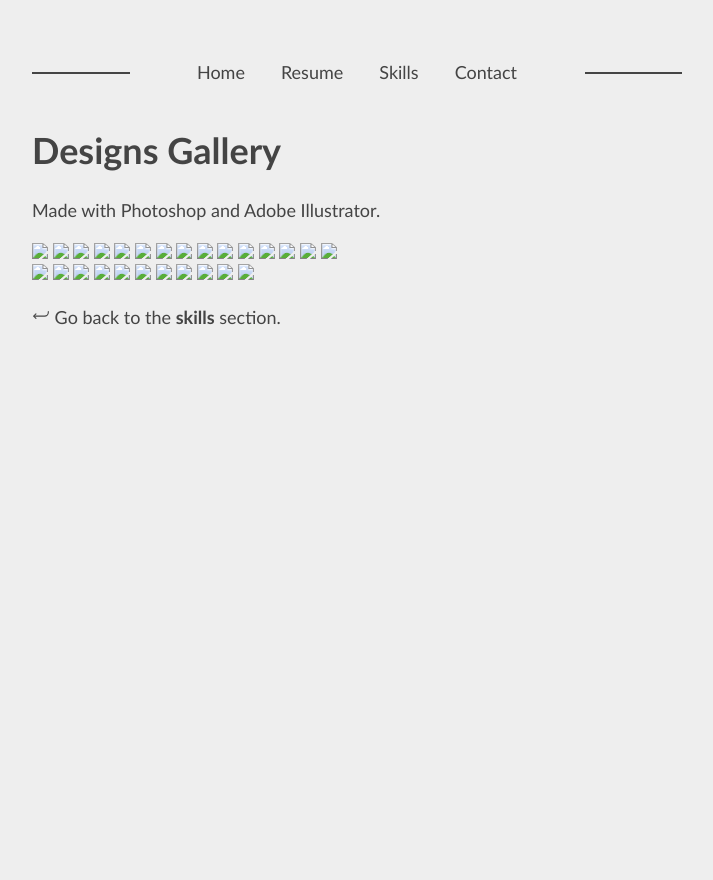
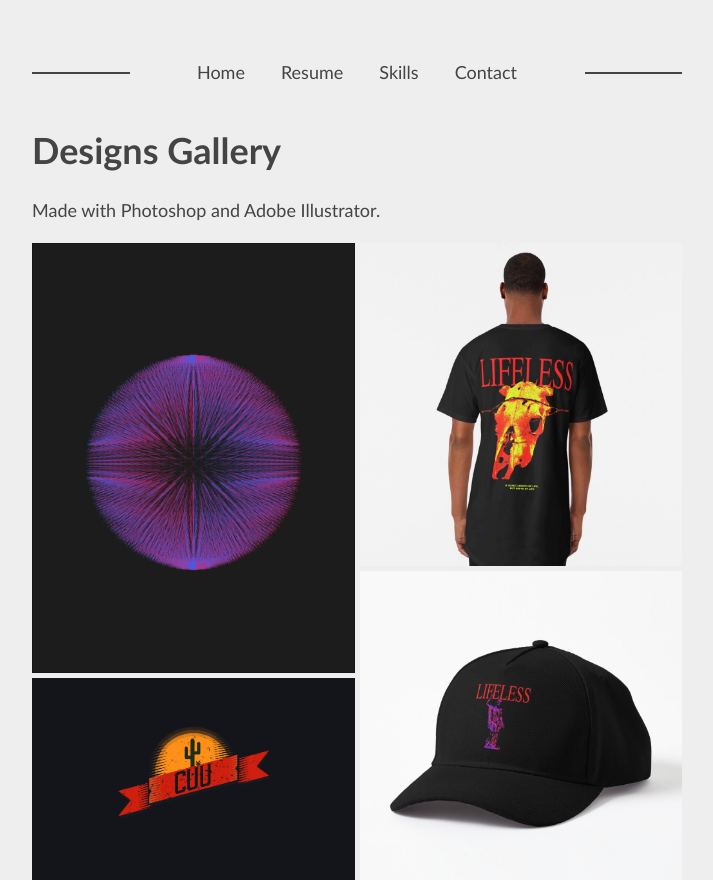
Before and after one commit to sebastianCastro/old-portfolio, a plain HTML site: page skills-folder/designs.html in a window 1280 px wide. Shown: the top 880 px of the page, without its empty margins (283-996 px from the left). Before the commit the page ends 800 px from the top, so only its background shows below. Drawn offline with nearby package versions, Linux system fonts and the light colour scheme.

Commit message:
added '../' to test if i can link my photos faster than to linking each github link

```diff
--- a/skills-folder/designs.html
+++ b/skills-folder/designs.html
@@ -23,36 +23,36 @@
   <p>Made with Photoshop and Adobe Illustrator. </p>
   <div id="gallery">
 
-    <img src="images/designs/weird-sphere.png">
-    <img src="images/designs/cuu.png">
-    <img src="images/designs/DesiertoFoto.png">
-    <img src="images/designs/DolceSalatoArcoirisModificadoDibujo.png">
-    <img src="images/designs/gadgets-from-mars.png">
-    <img src="images/designs/hexagono.png">
-    <img src="images/designs/sebastianCastroJordanMargenNegro.png">
-    <img src="images/designs/logo-sp.png">
-    <img src="images/designs/dogespiral.png">
-    <img src="images/designs/Offline video player.png">
-    <img src="images/designs/starting-soon.gif">
-    <img src="images/designs/BAF.gif">
-    <img src="images/designs/la-gota.png">
-    <img src="images/designs/work-106924686-long-t-shirt.jpeg">
-    <img src="images/designs/work-106966244-baseball-cap.jpeg">
-    <img src="images/designs/work-106977693-premium-t-shirt.jpeg">
-    <img src="images/designs/Bochinero.png">
-    <img src="images/designs/inyourear.png">
-    <img src="images/designs/edl.png">
-    <img src="images/designs/doodle.png">
-    <img src="images/designs/bernardo.png">
-    <img src="images/designs/mauro-2.png">
-    <img src="images/designs/ely.png">
-    <img src="images/designs/finaal.png">
-    <img src="images/designs/islaFlotantePlanaFoto.png">
-    <img src="images/designs/sebastian.png">
+    <img src="../images/designs/weird-sphere.png">
+    <img src="../images/designs/cuu.png">
+    <img src="../images/designs/DesiertoFoto.png">
+    <img src="../images/designs/DolceSalatoArcoirisModificadoDibujo.png">
+    <img src="../images/designs/gadgets-from-mars.png">
+    <img src="../images/designs/hexagono.png">
+    <img src="../images/designs/sebastianCastroJordanMargenNegro.png">
+    <img src="../images/designs/logo-sp.png">
+    <img src="../images/designs/dogespiral.png">
+    <img src="../images/designs/Offline video player.png">
+    <img src="../images/designs/starting-soon.gif">
+    <img src="../images/designs/BAF.gif">
+    <img src="../images/designs/la-gota.png">
+    <img src="../images/designs/work-106924686-long-t-shirt.jpeg">
+    <img src="../images/designs/work-106966244-baseball-cap.jpeg">
+    <img src="../images/designs/work-106977693-premium-t-shirt.jpeg">
+    <img src="../images/designs/Bochinero.png">
+    <img src="../images/designs/inyourear.png">
+    <img src="../images/designs/edl.png">
+    <img src="../images/designs/doodle.png">
+    <img src="../images/designs/bernardo.png">
+    <img src="../images/designs/mauro-2.png">
+    <img src="../images/designs/ely.png">
+    <img src="../images/designs/finaal.png">
+    <img src="../images/designs/islaFlotantePlanaFoto.png">
+    <img src="../images/designs/sebastian.png">
 
   </div>
 
-  <a href="skills.html"><p><ion-icon name="return-down-back-outline"></ion-icon> Go back to the <b>skills</b> section.</p></a>
+  <a href="../skills.html"><p><ion-icon name="return-down-back-outline"></ion-icon> Go back to the <b>skills</b> section.</p></a>
 
   <script type="module" src="https://unpkg.com/ionicons@5.5.2/dist/ionicons/ionicons.esm.js"></script>
   <script nomodule src="https://unpkg.com/ionicons@5.5.2/dist/ionicons/ionicons.js"></script>
```
